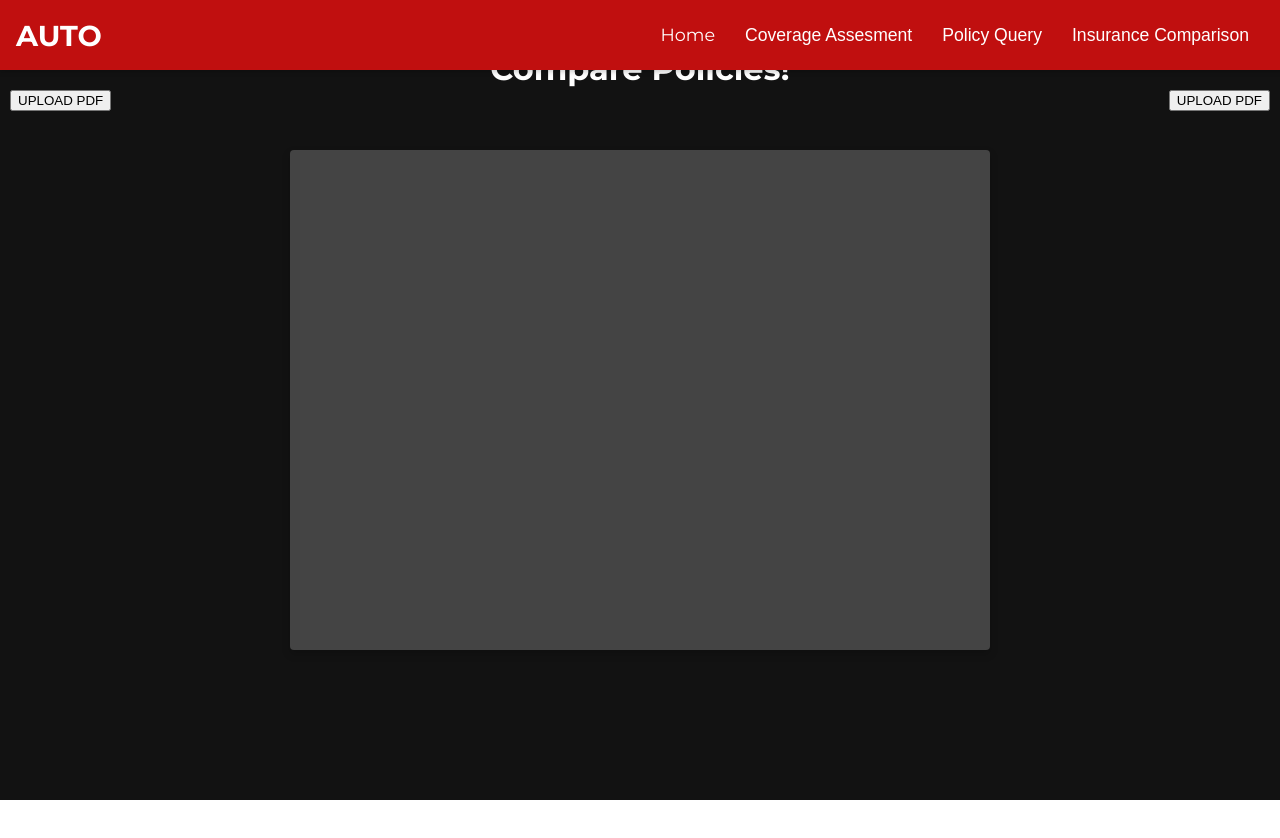
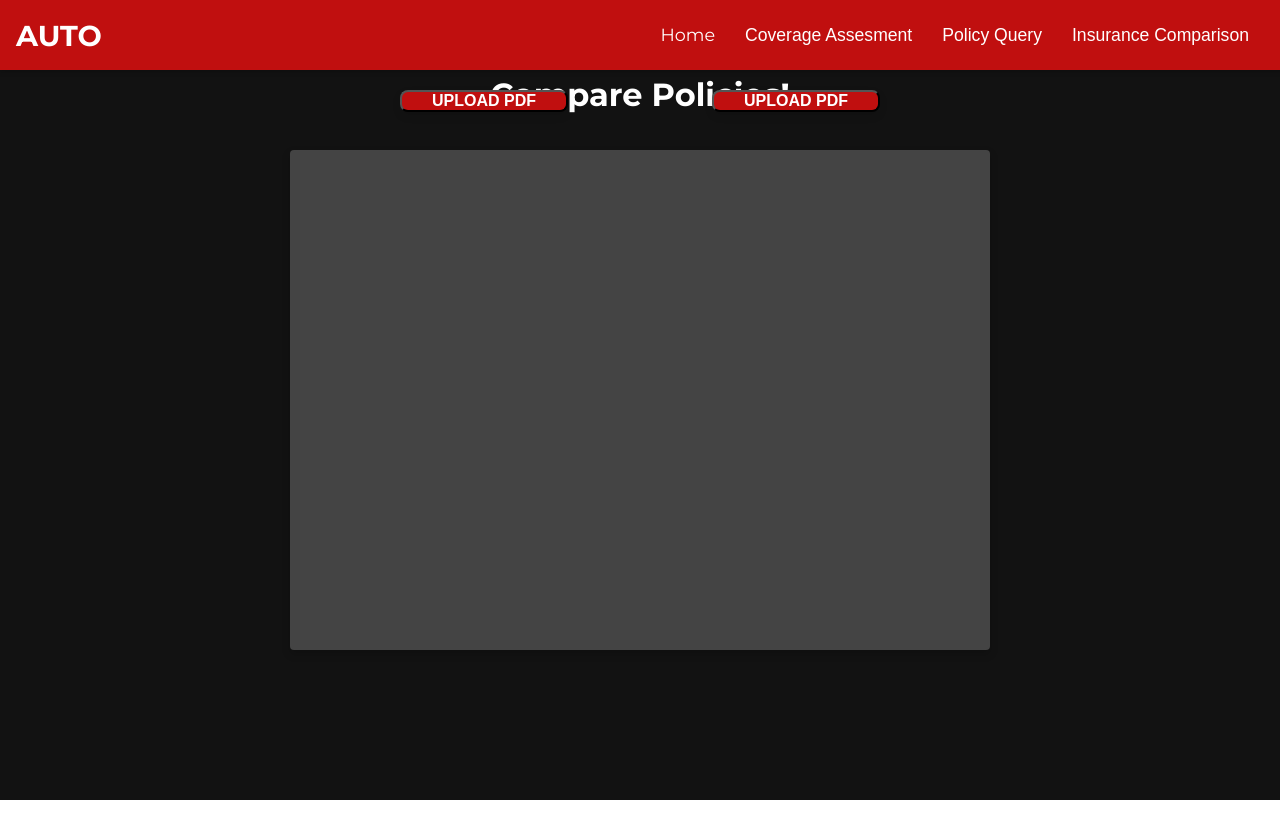
Before and after one commit to Abhyuday-Goyal/InsuranceHack, a React (Create React App) app in the folder my-react-app/: page /Compare in a window 1280 px wide. Shown: the top 838 px of the page. Built offline with nearby package versions, Linux system fonts and the light colour scheme.

Commit message:
upload buttons changed

```diff
--- a/my-react-app/src/Comparison.css
+++ b/my-react-app/src/Comparison.css
@@ -15,11 +15,27 @@ position: fixed;
   box-shadow: 0 4px 8px rgba(0, 0, 0, 0.2);
 }
 .select-file-button {
+  color: black;
   position: absolute;
   top: 0;
   left: 0;
   margin-top: 90px;
-  margin-left: 10px;
+  margin-left: 400px;
+
+  border-radius: 8px;
+  width: auto;
+
+  background-color: var(--accent-color);
+  color: #fff;
+  font-size: 1rem;
+  font-weight: bold;
+  display: flex;
+  align-items: center;
+  justify-content: center;
+  cursor: pointer;
+  box-shadow: 0px 4px 8px rgba(0, 0, 0, 0.1);
+  padding: 0 30px;
+  transition: background-color 0.3s ease;
 }
 
 .upload-pdf-button {
@@ -27,7 +43,21 @@ position: fixed;
   top: 0;
   right: 0;
   margin-top: 90px;
-  margin-right: 10px;
+  margin-right: 400px;
+  border-radius: 8px;
+  width: auto;
+
+  background-color: var(--accent-color);
+  color: #fff;
+  font-size: 1rem;
+  font-weight: bold;
+  display: flex;
+  align-items: center;
+  justify-content: center;
+  cursor: pointer;
+  box-shadow: 0px 4px 8px rgba(0, 0, 0, 0.1);
+  padding: 0 30px;
+  transition: background-color 0.3s ease;
 }
 
 .file-upload-input {
@@ -39,9 +69,6 @@ ul {
   padding: 0;
 }
 
-.remove-file-button {
-  margin-left: 10px;
-}
 
 h3 {
   margin-top: -580px;
--- a/my-react-app/src/Comparison.js
+++ b/my-react-app/src/Comparison.js
@@ -46,18 +46,7 @@ const Comparison = () => {
         onChange={handleUpload}
         style={{ display: 'none' }}
       />
-      <ul>
-        {uploadedFiles.map((file, index) => (
-          <li key={index}>
-            {file.name}
-            <button onClick={() => removeFile(file.name)} className="remove-file-button">
-              Remove
-            </button>
-          </li>
 
-        ))}
-
-      </ul>
       {/* Directly apply styles without using a div */}
 
     </div>
```
